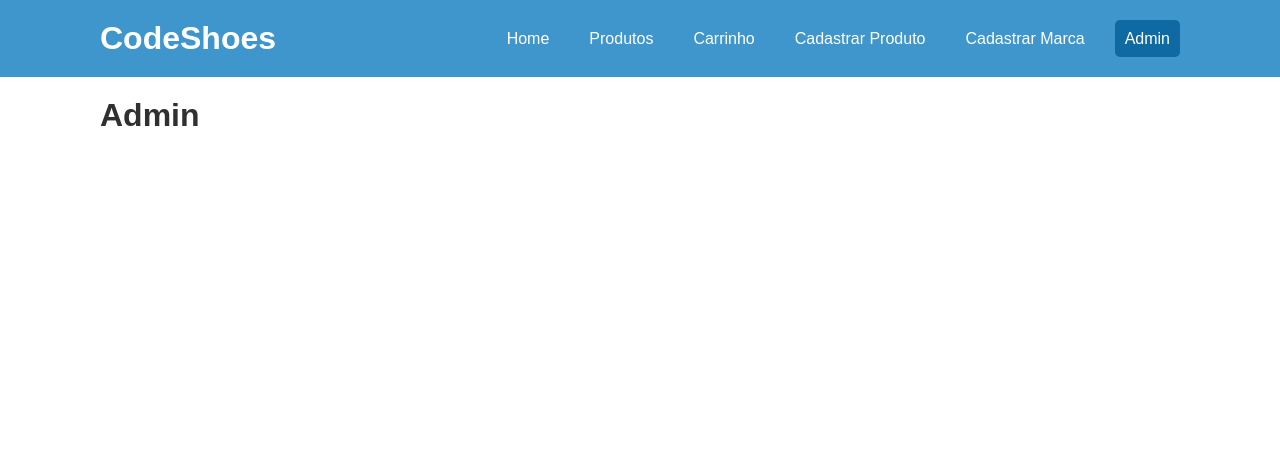
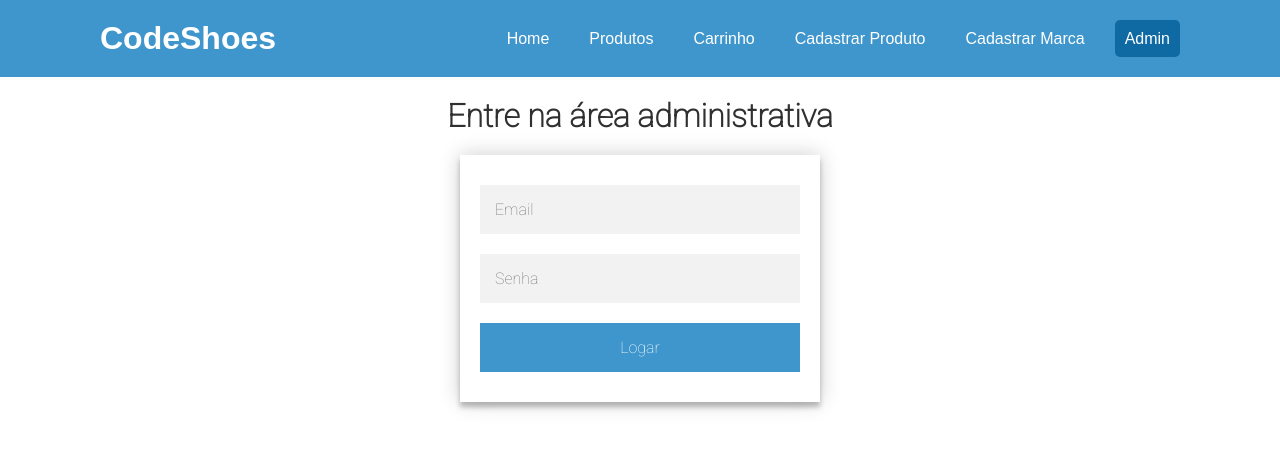
Before and after one commit to ArthurBonaldi/Desafio_React_Code_Bonaldi_Gabi, a React (Vite) app in the folder client/: page /admin in a window 1280 px wide. Shown: the top 450 px of the page. Built offline with nearby package versions, Linux system fonts and the light colour scheme.

Commit message:
Login pronto

```diff
--- a/client/index.html
+++ b/client/index.html
@@ -7,6 +7,7 @@
     <link rel="preconnect" href="https://fonts.googleapis.com">
     <link rel="preconnect" href="https://fonts.gstatic.com" crossorigin>
     <link href="https://fonts.googleapis.com/css2?family=Roboto:wght@100&display=swap" rel="stylesheet">
+    <script src="https://kit.fontawesome.com/efe53d977f.js" crossorigin="anonymous"></script>
     <title>Vite App</title>
   </head>
   <body>
--- a/client/package.json
+++ b/client/package.json
@@ -8,10 +8,12 @@
     "preview": "vite preview"
   },
   "dependencies": {
+    "@mui/icons-material": "^5.8.4",
     "react": "^18.0.0",
     "react-dom": "^18.0.0",
     "react-elastic-carousel": "^0.11.5",
     "react-router-dom": "^6.3.0",
+    "react-super-responsive-table": "^5.2.1",
     "styled-components": "^5.3.5",
     "swiper": "^8.2.4"
   },
--- /dev/null
+++ b/client/src/components/Buttons/ButtonAddProduct.css
@@ -0,0 +1,18 @@
+.btnAddProduct{
+    text-decoration: none;
+    padding: 1rem;
+    font-family: inherit;
+    font-weight: bold;
+    font-size: 1rem;
+    margin: 1rem;
+    border: 2px solid #3F96CD;
+    background: transparent;
+    color: #3F96CD;
+    border-radius: 0.2rem;
+    transition: background 200ms ease-in, color 200ms ease-in;
+}
+
+.btnAddProduct:hover {
+    background: #3F96CD;
+    color: white;
+}
--- /dev/null
+++ b/client/src/components/Buttons/ButtonAddProduct.jsx
@@ -0,0 +1,14 @@
+import React from 'react'
+
+
+import './ButtonAddProduct.css'
+
+export function ButtonAddProduct() {
+  return (
+    <>
+     <a className="btnAdd" href="#">
+        <button className="btnAddProduct" type='submit'>+</button>
+     </a>
+    </>
+  );
+}
--- a/client/src/components/Card/Card.css
+++ b/client/src/components/Card/Card.css
@@ -1,4 +1,6 @@
 .card {
+    text-decoration: none;
+    color:#312929;
     overflow: hidden;
     box-shadow: 0 2px 20px #e1e5ee;
     border-radius: 0.2rem;
@@ -7,7 +9,6 @@
     justify-content: space-between;
     cursor: pointer;
     transition: transform 200ms ease-in;
-
 }
 
 .card__image{
@@ -35,6 +36,7 @@
     color: #3F96CD;
     border-radius: 0.2rem;
     transition: background 200ms ease-in, color 200ms ease-in;
+    cursor: pointer;
 }
 
 .card:hover {
--- a/client/src/components/Card/Card.jsx
+++ b/client/src/components/Card/Card.jsx
@@ -35,13 +35,13 @@ export function Card(props) {
 
     // ------------------------
 
-    <div className="card">
+    <a className="card" href="#">
       <div className="card__body">
         <img src="https://m.media-amazon.com/images/I/81W9dIVSmuL._AC_SX695_.jpg" class="card__image" />
         <h2 className="card__title">Nome Produto</h2>
         <p className="card__preco">Preço</p>
       </div>
       <button className="card__btn">View Recipe</button>
-  </div>
+    </a>
   );
 }
--- /dev/null
+++ b/client/src/components/Forms/FormLogin.css
@@ -0,0 +1,39 @@
+.titulo{
+ display: flex;
+ justify-content: center;
+ margin-bottom: 20px;
+ font-family: 'Roboto', sans-serif;
+}
+
+.form-container {
+  width: 360px;
+  background-color: white;
+  margin: auto;
+  box-shadow: 0 0 20px 0 rgba(0, 0, 0, 0.2), 0 5px 5px 0 rgba(0, 0, 0, 0.24);
+  padding: 10px;
+}
+
+.register-form {
+  display: flex;
+  flex-direction: column;
+  justify-content: space-evenly;
+  padding: 10px;
+}
+
+.form-field {
+  margin: 10px 0 10px 0;
+  padding: 15px;
+  font-size: 16px;
+  border: 0;
+  font-family: "Roboto", sans-serif;
+}
+
+input {
+  background: #f2f2f2;
+}
+
+button {
+  background: #3F96CD;
+  color: white;
+  cursor: pointer;
+}
--- /dev/null
+++ b/client/src/components/Forms/FormLogin.jsx
@@ -0,0 +1,31 @@
+import React from 'react'
+import './FormLogin.css'
+
+export function FormLogin() {
+  return (
+    <>
+        <h1 className='titulo'>Entre na área administrativa</h1>
+        <div class="form-container">
+        <form class="register-form">
+            <input
+            id="email"
+            class="form-field"
+            type="text"
+            placeholder="Email"
+            name="email"
+            />
+            <input
+            id="senha"
+            class="form-field"
+            type="password"
+            placeholder="Senha"
+            name="senha"
+            />
+            <button class="form-field" type="submit">
+            Logar
+            </button>
+        </form>
+        </div>
+    </>
+  );
+}
--- a/client/src/pages/Admin/index.jsx
+++ b/client/src/pages/Admin/index.jsx
@@ -1,10 +1,12 @@
 import React from 'react'
+import { FormLogin } from '../../components/Forms/FormLogin';
 import { PageContainer } from '../../GlobalStyle';
 
 export function Admin() {
   return (
     <PageContainer>
-      <h1>Admin</h1>
+      <FormLogin>
+      </FormLogin>
     </PageContainer>
   );
 }
--- a/client/src/pages/Cart/index.jsx
+++ b/client/src/pages/Cart/index.jsx
@@ -4,7 +4,7 @@ import { PageContainer } from '../../GlobalStyle';
 export function Cart() {
   return (
     <PageContainer>
-      <h1>Carrinho</h1>
+
     </PageContainer>
   );
 }
--- a/client/src/pages/Products/index.jsx
+++ b/client/src/pages/Products/index.jsx
@@ -1,4 +1,5 @@
 import React from 'react'
+import { ButtonAddProduct } from '../../components/Buttons/ButtonAddProduct';
 import ContainerCard from '../../components/Card/ContainerCard';
 import { ProductsContainer } from './style'
 
@@ -6,6 +7,7 @@ import { ProductsContainer } from './style'
 export function Products() {
   return (
     <>
+      {/* <ButtonAddProduct></ButtonAddProduct> */}
       <ProductsContainer>
         <input
           type="text"
```
Also changed, not shown: client/src/components/Buttons/carrinho.svg (added), 1 other file (tests, documents, lock files or other folders). Lines whose indentation alone changed are shown as unchanged.
